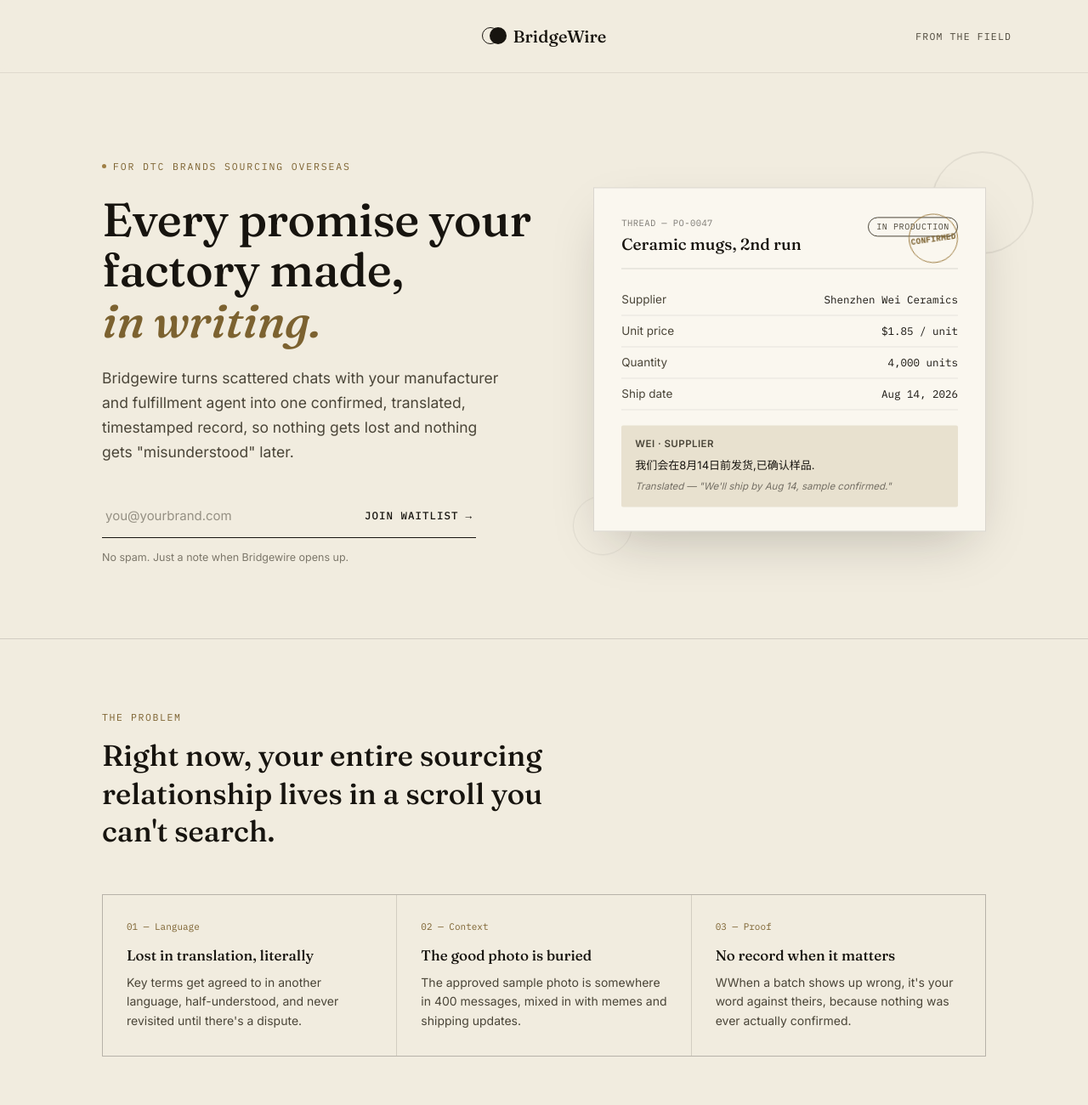
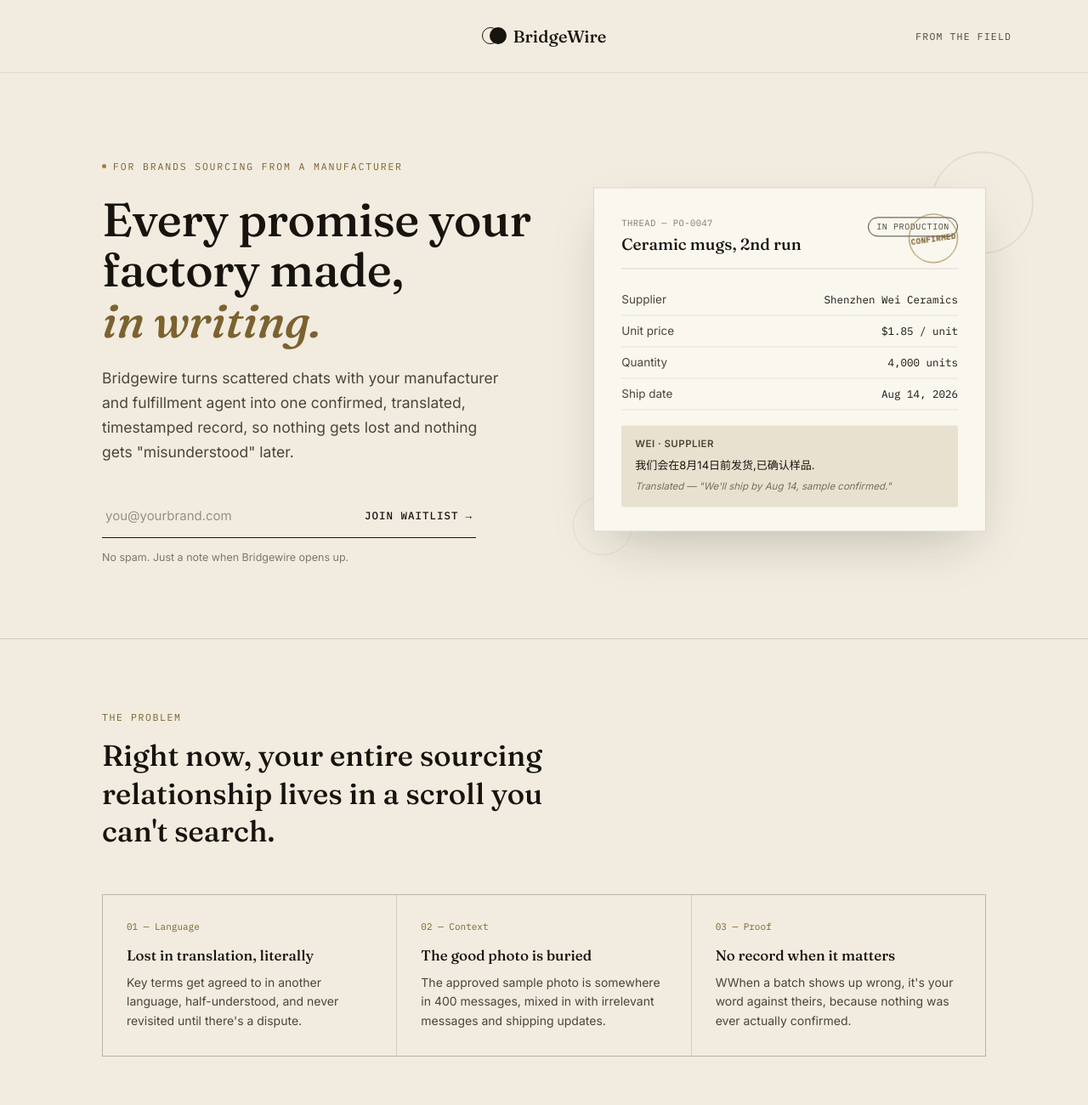
Before and after one commit to Monke29/bridgewire, a website: page index.html in a window 1280 px wide. Shown: the top 1300 px of the page at 85% size. Drawn offline with Linux system fonts and the light colour scheme.

Commit message:
small fix on website

```diff
--- a/index.html
+++ b/index.html
@@ -736,7 +736,7 @@
     <section class="hero">
         <div class="wrap hero-grid">
             <div class="reveal">
-                <div class="kicker"><span class="dot"></span>For DTC brands sourcing overseas</div>
+                <div class="kicker"><span class="dot"></span>For brands sourcing from a manufacturer</div>
                 <h1>Every promise your factory made,<br><em>in writing.</em></h1>
                 <p class="hero-sub">Bridgewire turns scattered chats with your manufacturer and fulfillment agent
                     into one confirmed, translated, timestamped record, so nothing gets lost and nothing gets
@@ -798,7 +798,8 @@
                 <div class="callout">
                     <div class="num">02 — Context</div>
                     <h3>The good photo is buried</h3>
-                    <p>The approved sample photo is somewhere in 400 messages, mixed in with memes and shipping updates.
+                    <p>The approved sample photo is somewhere in 400 messages, mixed in with irrelevant messages and
+                        shipping updates.
                     </p>
                 </div>
                 <div class="callout">
```
